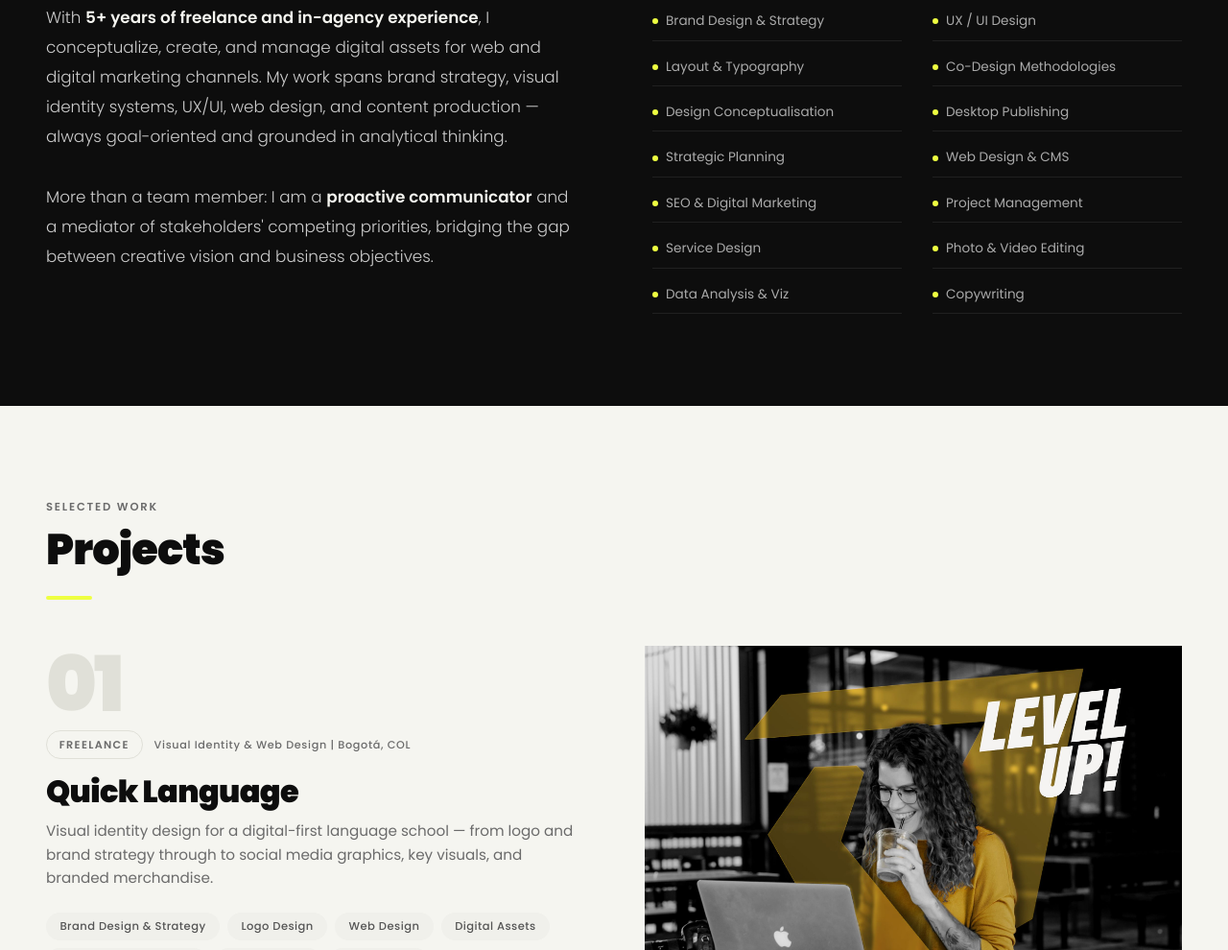
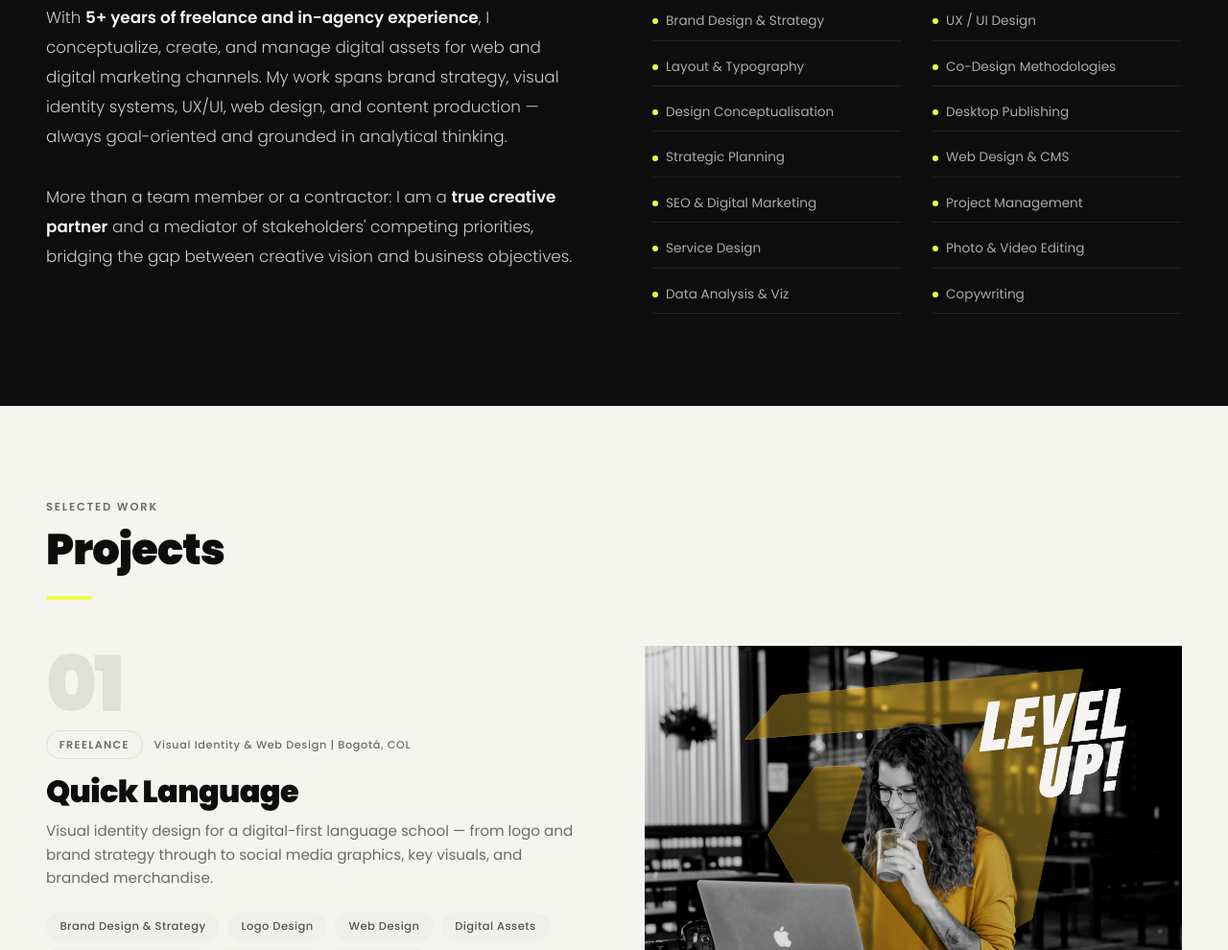
Before and after one commit to darevelandiaca/portfolio-danielvelandia, a plain HTML site: page index.html in a window 1280 px wide. Shown: the part 1096-2086 px from the top of the page at 96% size. Drawn offline with Linux system fonts and the light colour scheme.

Commit message:
Update index.html

```diff
--- a/index.html
+++ b/index.html
@@ -615,7 +615,7 @@
         </p>
         <br>
         <p>
-          More than a team member: I am a <strong>proactive communicator</strong> and a
+          More than a team member or a contractor: I am a <strong>true creative partner</strong> and a
           mediator of stakeholders' competing priorities, bridging the gap between creative
           vision and business objectives.
         </p>
```
